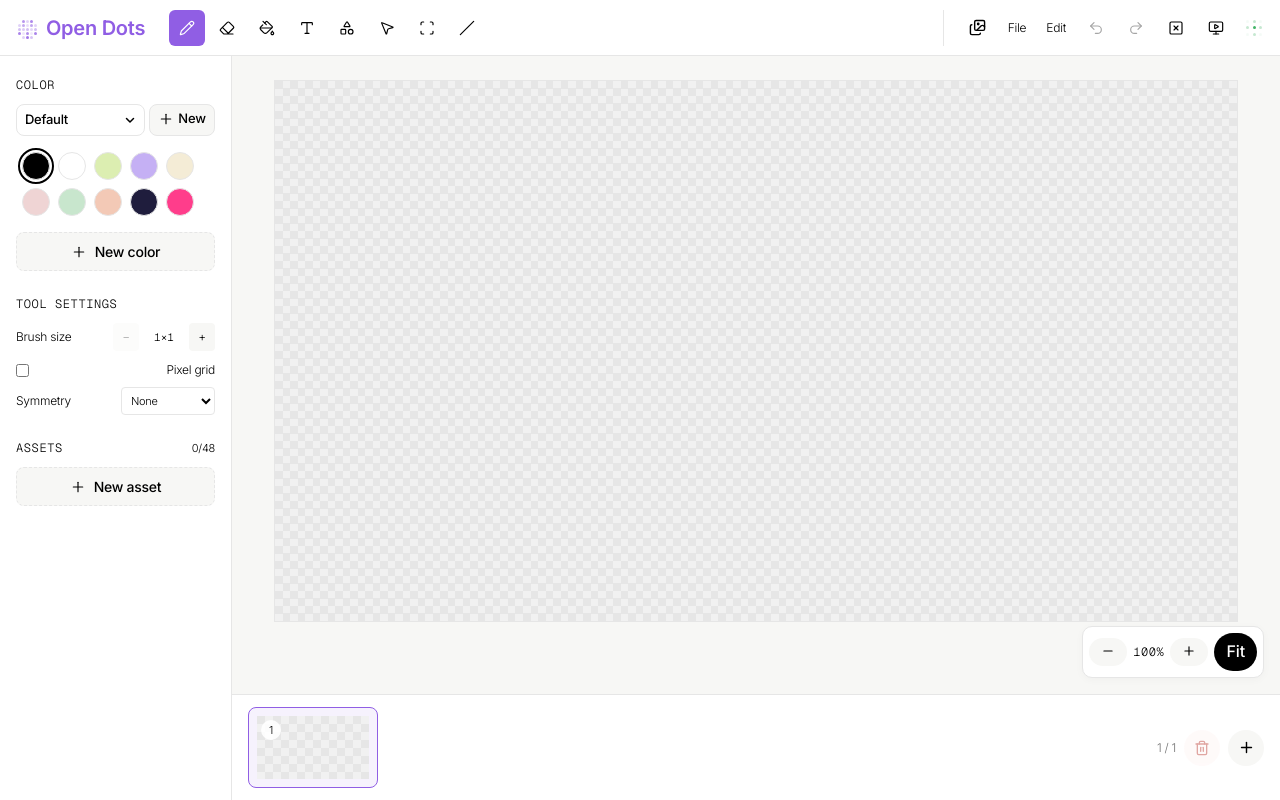
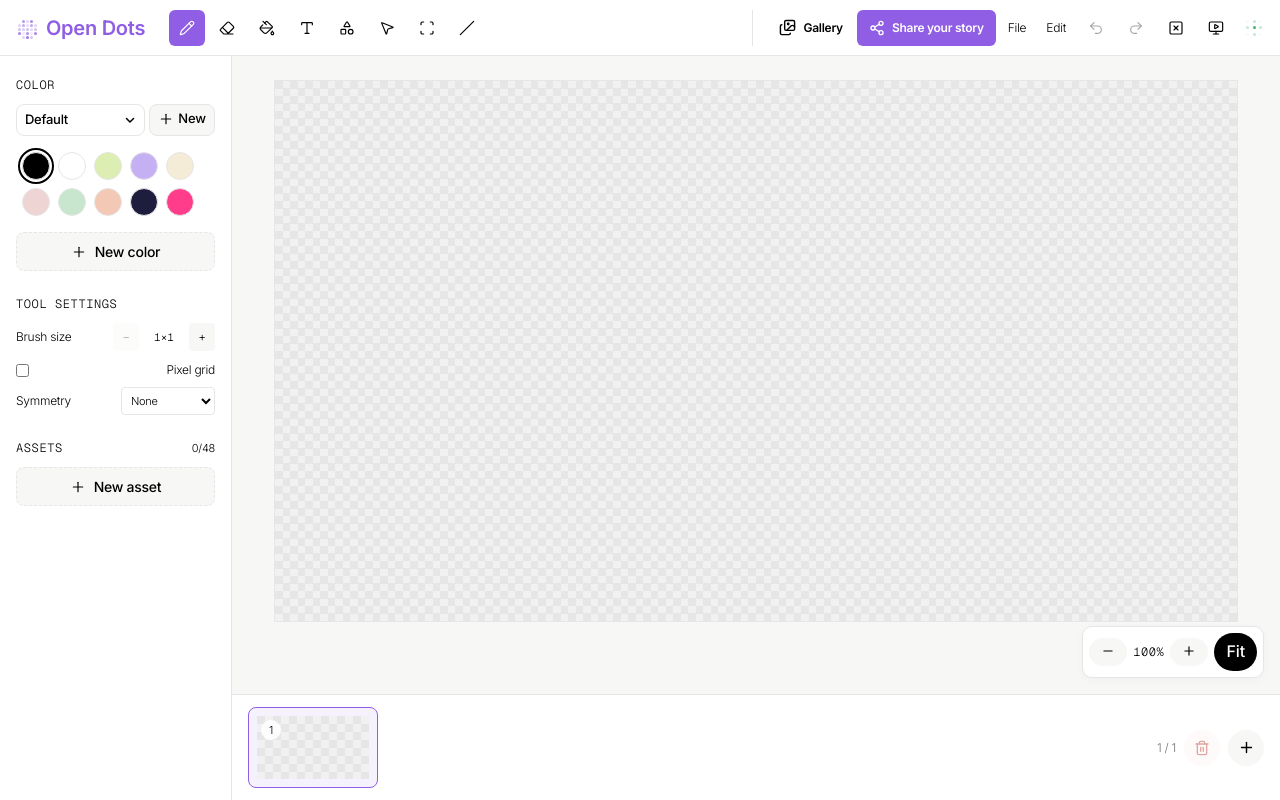
Before and after one commit to MichaelHo02/open-dots, a Next.js app: page / in a window 1280 px wide. Built offline with nearby package versions, Linux system fonts and the light colour scheme.

Commit message:
Surface gallery sharing actions

```diff
--- a/app/globals.css
+++ b/app/globals.css
@@ -1877,6 +1877,9 @@ input {
 .toolbar-button:hover, .inspector-close:hover { background: var(--surface-soft); }
 .toolbar-button[aria-pressed="true"] { color: white; background: var(--brand-accent); }
 .toolbar-button:focus-visible, .inspector-close:focus-visible { outline: 2px solid var(--brand-accent); outline-offset: 2px; }
+.toolbar-labelled { width: auto; gap: 7px; padding: 0 10px; font-size: 12px; font-weight: 520; text-decoration: none; white-space: nowrap; }
+.share-story-button { padding-inline: 12px; background: var(--brand-accent); color: white; }
+.share-story-button:hover { background: color-mix(in srgb, var(--brand-accent) 88%, black); }
 .toolbar-tooltip {
   display: none; position: absolute; top: calc(100% + 10px); left: 50%; transform: translateX(-50%);
   padding: 7px 10px; border-radius: 5px; background: var(--ink); color: var(--canvas);
--- a/components/EditorToolbar.tsx
+++ b/components/EditorToolbar.tsx
@@ -128,9 +128,9 @@ export function EditorToolbar({ onPresent }: EditorToolbarProps) {
         })}
       </nav>
       <div className="top-actions">
-        <Link className="toolbar-button" href="/gallery" aria-label="Gallery">
+        <Link className="toolbar-button toolbar-labelled" href="/gallery">
           <Images size={17} aria-hidden="true" />
-          <span className="toolbar-tooltip" role="tooltip">Browse shared stories</span>
+          <span>Gallery</span>
         </Link>
         <ProjectControls />
         <details name="editor-menu" className="project-menu"><summary title="Selection actions">Edit</summary><div className="project-menu-items">
--- a/components/ProjectControls.tsx
+++ b/components/ProjectControls.tsx
@@ -42,6 +42,10 @@ export function ProjectControls() {
   const [title, setTitle] = useState("");
   const [sharing, setSharing] = useState(false);
   return <>
+    <button className="toolbar-button toolbar-labelled share-story-button" type="button" onClick={() => { setError(""); shareDialog.current?.showModal(); }}>
+      <Share2 size={16} aria-hidden="true" />
+      <span>Share your story</span>
+    </button>
     <details name="editor-menu" className="project-menu">
       <summary title="Project files">File</summary>
       <div className="project-menu-items">
@@ -58,7 +62,6 @@ export function ProjectControls() {
         paintPixelGrid(ctx, compositedPagePixels(page, api.film.assets), page.width, page.height);
         canvas.toBlob(blob => { if (blob) download(blob, `page-${api.film.activeIndex + 1}.png`); else setError("Could not export this page."); });
       }}><Download size={14} />Export page PNG</button>
-      <button type="button" onClick={() => { setError(""); shareDialog.current?.showModal(); }}><Share2 size={14} />Share to gallery</button>
       <input ref={input} type="file" accept="application/json,.json" aria-label="Open project file" hidden onChange={async event => {
         const file = event.currentTarget.files?.[0];
         event.currentTarget.value = "";
```
